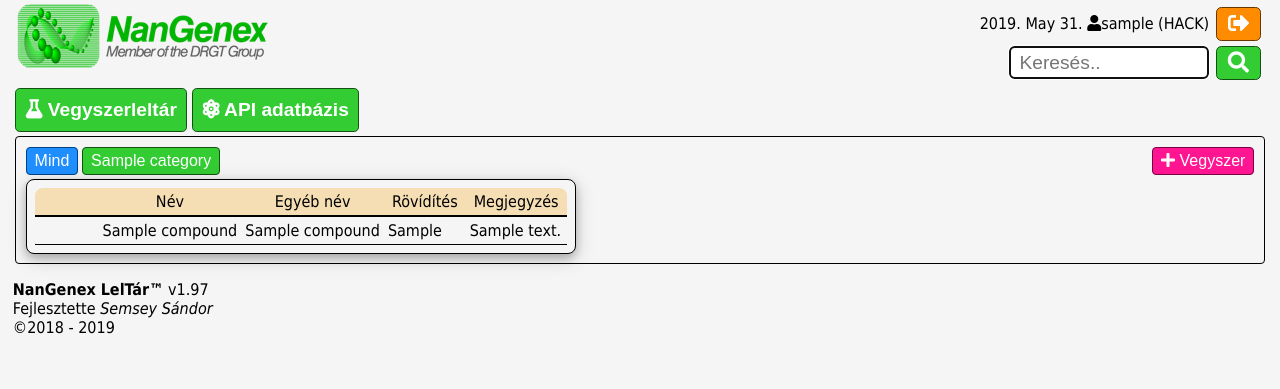
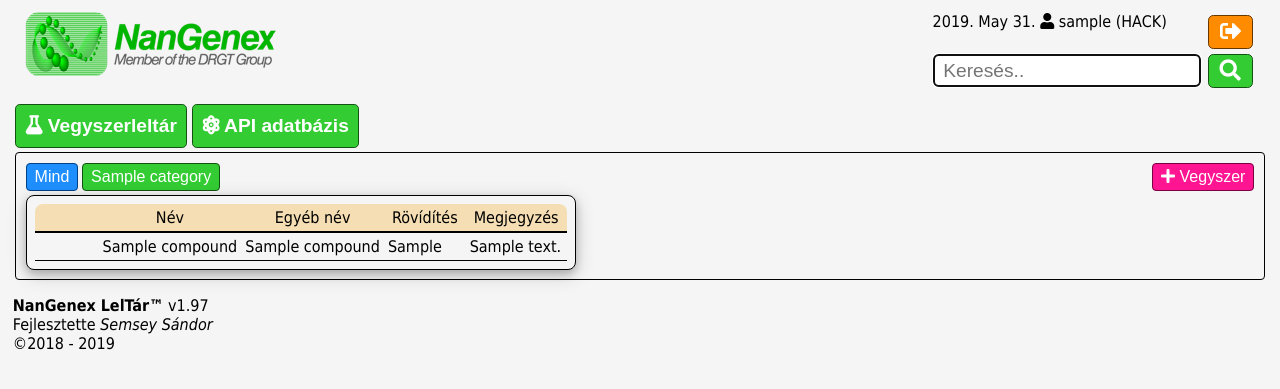
Before and after one commit to semseysandor/chem-inventory_original, a PHP site: page / in a window 1280 px wide. Shown: the top 389 px of the page. Run offline with PHP 8.4, Linux system fonts and the light colour scheme; the visitor is signed in with stand-in values (Sample User, id 1); tables that the repository leaves empty or names only in its code hold one stand-in row (values such as "Sample post"); some libraries are stand-ins or nearby versions.

Commit message:
header v0.6

```diff
--- a/style/button.css
+++ b/style/button.css
@@ -10,7 +10,8 @@
 
 /* General */
 .button {
-	display: inline-block;
+	display: block;
+	width: 100%;
 	margin: .12em;
 	padding: .25em .5em;
 	border: .06em solid;
--- a/style/form.css
+++ b/style/form.css
@@ -8,7 +8,7 @@
  * Search
  ************/
 form.search input[type=text] {
-	width: 200px;
+	width: 100%;
 	border: .06em solid black;
 	border-radius: .25em;
 	margin: .12em 0;
@@ -43,7 +43,7 @@ form
 input[type=text],
 input[type=password],
 input[type=date] {
-	width: 200px;
+	/* width: 200px; */
 }
 
 form textarea {
--- a/style/general.css
+++ b/style/general.css
@@ -13,6 +13,7 @@ body {
 	font-family: Tahoma, Geneva, sans-serif;
 	max-width: 98%;
 	margin: auto;
+	font-size: 10px;
 }
 
 /*
@@ -47,12 +48,12 @@ body {
 
 /* Floats */
 .float-left {
-	display: inline-block;
-	float: left;
+	display: block;
+	float: none;
 }
 .float-right {
-	display: inline-block;
-	float: right;
+	display: block;
+	float: none;
 }
 
 /* Cursor */
@@ -64,3 +65,5 @@ body {
 
 /* Hover */
 .hover {visibility: hidden;}
+
+	i {display:block;}
--- a/style/rwd.css
+++ b/style/rwd.css
@@ -42,6 +42,23 @@
 	.col-s-10 {width: 83.33%;}
 	.col-s-11 {width: 91.66%;}
 	.col-s-12 {width: 100%;}
+	body {font-size: 16px;}
+	div.rwd {display: inline;}
+	.float-left {
+		display: inline-block;
+		float: left;
+	}
+	.float-right {
+		display: inline-block;
+		float: right;
+	}
+	.button {
+		display: inline-block;
+		width: auto;
+	}
+	form.search input[type=text] {
+		width: auto;
+	}
 }
 
 /* For desktop */
@@ -59,4 +76,11 @@
 	.col-11 {width: 91.66%;}
 	.col-12 {width: 100%;}
 	.flex-container {flex-wrap: nowrap;}
+
 }
+
+/* Images */
+img.rwd {
+	max-width: 100%;
+	height: auto;
+}
--- a/style/special.css
+++ b/style/special.css
@@ -32,14 +32,6 @@
 /* Heading */
 h1, h2, h3, h4, h5 {
 	margin: .5em 0;
-}
-
-/* Logo */
-a.logo {
-	display: block;
-	width: 252px;
-	height: 65px;
-	background-image: url("../icons/logo_nangenex.png");
 }
 
 /* Canvas for structure */
--- a/templates/header.php
+++ b/templates/header.php
@@ -1,13 +1,8 @@
-<?php // Authenticate user
-require(ROOT.'/exec/auth.php')?>
-<header class="block pad-s">
-<div class="float-left">
-	<a class="logo" href ="index.php"></a>
-</div>
-<div class="float-right">
-	<div>
-		<span><?=date('Y. M d.')?></span>
-		<?php // User info
+<?php
+// Authenticate user
+require(ROOT.'/exec/auth.php');
+
+// User info
 switch ($_SESSION['USER_RIGHT_LELTAR']) {
 	case 0:
 		$level = 'Vendég';
@@ -25,8 +20,23 @@ require(ROOT.'/exec/auth.php')?>
 		$level = 'HACK';
 		break;
 }?>
-		<span><i class="fas fa-user"></i><?=$_SESSION['USER_NAME']?> (<?=$level?>)</span>
-		<button class="button logout fa-lg" <?=js_spec('logout')?>><i class="fas fa-sign-out-alt"></i></button>
+<header class="block pad-s">
+<div class="float-left col-4 col-s-4">
+	<a href ="index.php">
+		<img src="icons/logo_nangenex.png" alt="NGX" class="rwd" width="252" height="63" />
+	</a>
+</div>
+<div class="col-8 col-s-8">
+	<div class="float-right">
+		<div class="block">
+			<div class="rwd float-left"><?=date('Y. M d.')?>
+			<i class="fas fa-user"></i> <?=$_SESSION['USER_NAME']?> (<?=$level?>)
+			</div>
+			<div class="rwd float-right">
+				<button class="button logout fa-lg" <?=js_spec('logout')?>>
+					<i class="fas fa-sign-out-alt"></i>
+				</button>
+			</div>
 		</div>
 		<div>
 			<form class="search" action="exec/search.php" <?=js_spec('search')?> method="get" autocomplete="off" >
@@ -40,4 +50,5 @@ require(ROOT.'/exec/auth.php')?>
 			</form>
 		</div>
 	</div>
+</div>
 </header>
```
Lines whose indentation alone changed are shown as unchanged.
